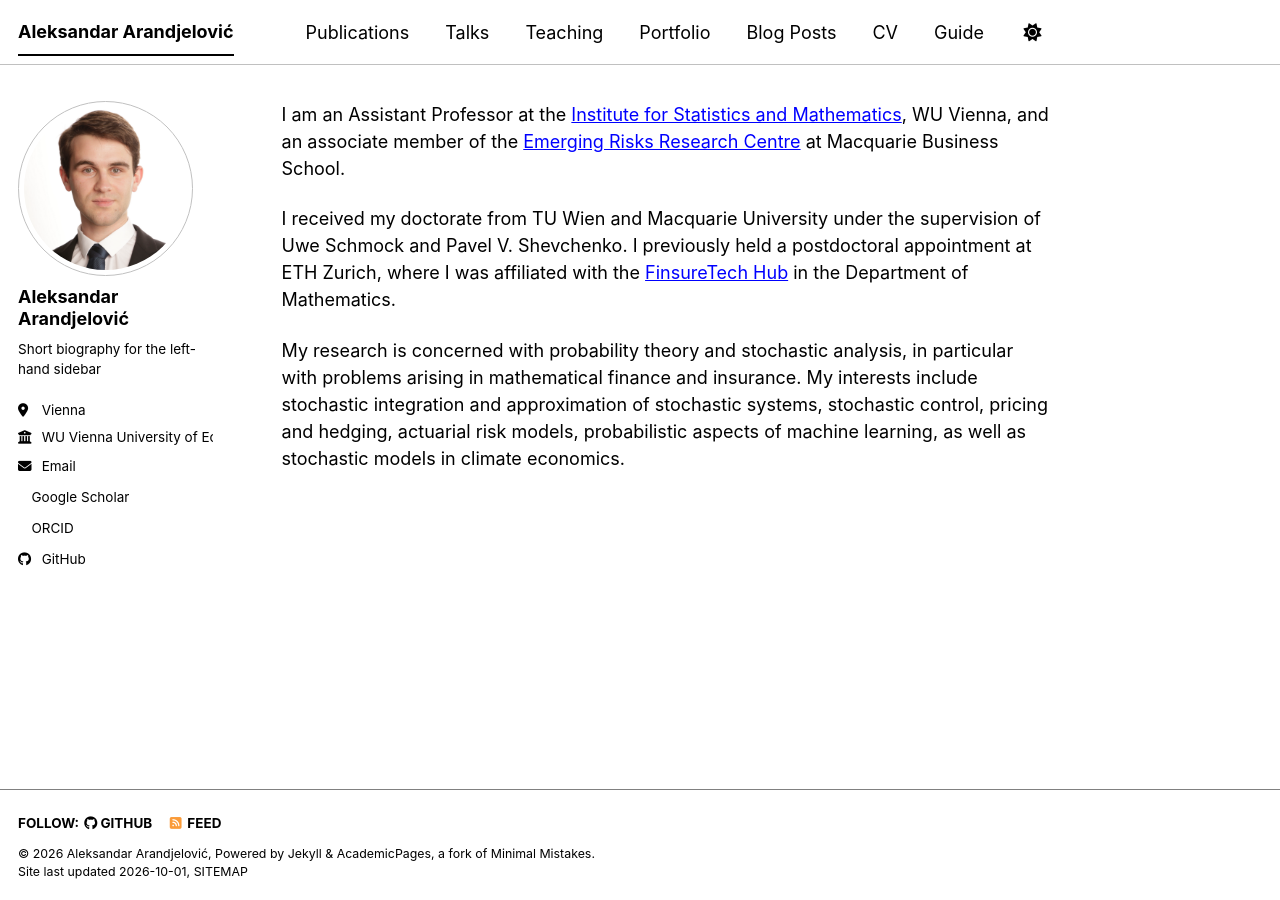
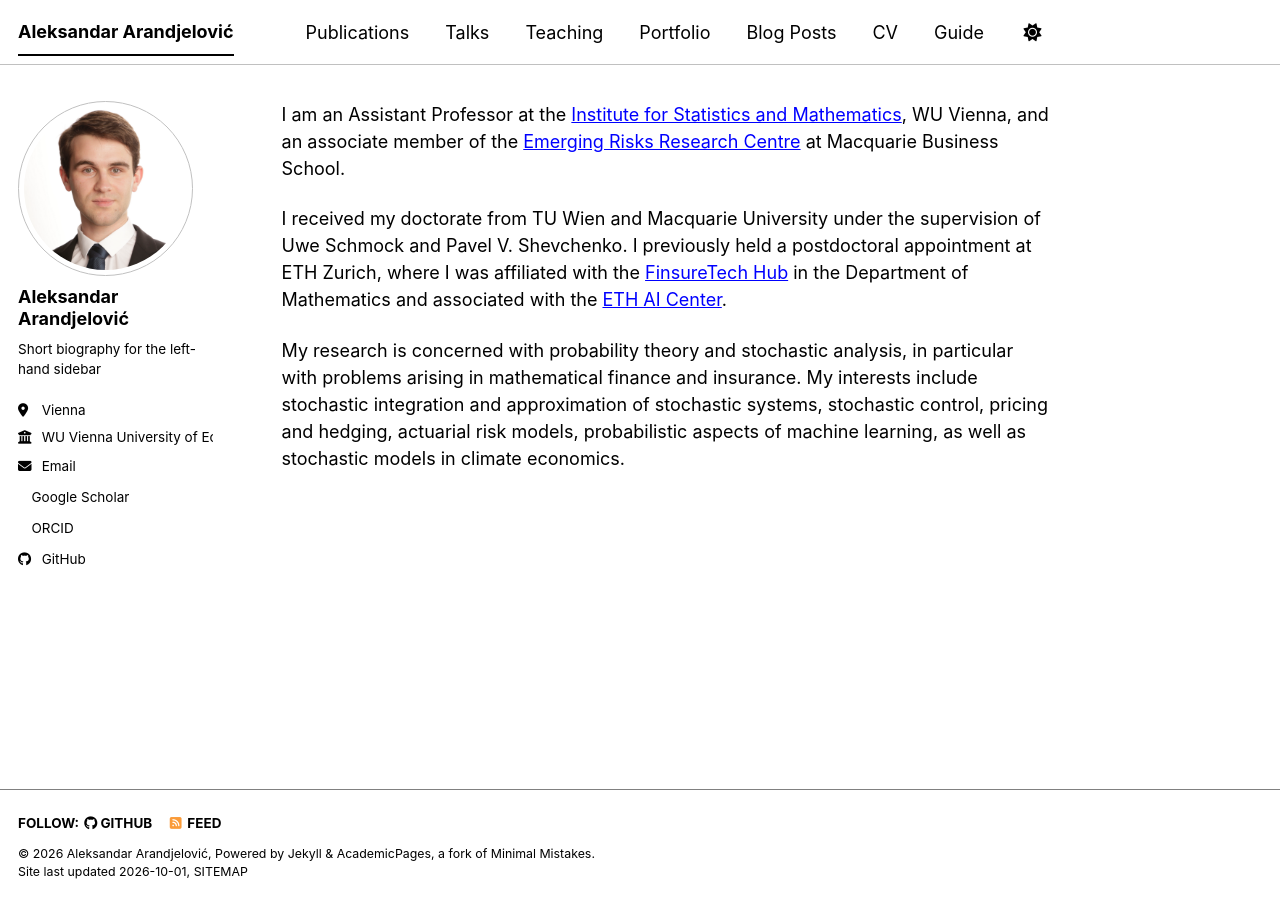
Before and after one commit to aarandjel/aarandjel.github.io, a Jekyll site: the page built from _pages/about.md, in a window 1280 px wide. Built offline with Jekyll 4.4.1, drawn with Linux system fonts in a browser that asks for light colours; a style sheet for code colours, icons or effects is not loaded.

Commit message:
Enhance about page with additional affiliation
Updated the about page to include association with the ETH AI Center.

```diff
--- a/_pages/about.md
+++ b/_pages/about.md
@@ -9,6 +9,6 @@ redirect_from:
 
 I am an Assistant Professor at the [Institute for Statistics and Mathematics](https://www.wu.ac.at/en/statmath), WU Vienna, and an associate member of the [Emerging Risks Research Centre](https://www.mq.edu.au/research/research-centres-institutes-and-initiatives/emerging-risks) at Macquarie Business School.
 
-I received my doctorate from TU Wien and Macquarie University under the supervision of Uwe Schmock and Pavel V. Shevchenko. I previously held a postdoctoral appointment at ETH Zurich, where I was affiliated with the [FinsureTech Hub](https://finsuretech.ethz.ch) in the Department of Mathematics.
+I received my doctorate from TU Wien and Macquarie University under the supervision of Uwe Schmock and Pavel V. Shevchenko. I previously held a postdoctoral appointment at ETH Zurich, where I was affiliated with the [FinsureTech Hub](https://finsuretech.ethz.ch) in the Department of Mathematics and associated with the [ETH AI Center](https://ai.ethz.ch).
 
 My research is concerned with probability theory and stochastic analysis, in particular with problems arising in mathematical finance and insurance. My interests include stochastic integration and approximation of stochastic systems, stochastic control, pricing and hedging, actuarial risk models, probabilistic aspects of machine learning, as well as stochastic models in climate economics.
```
